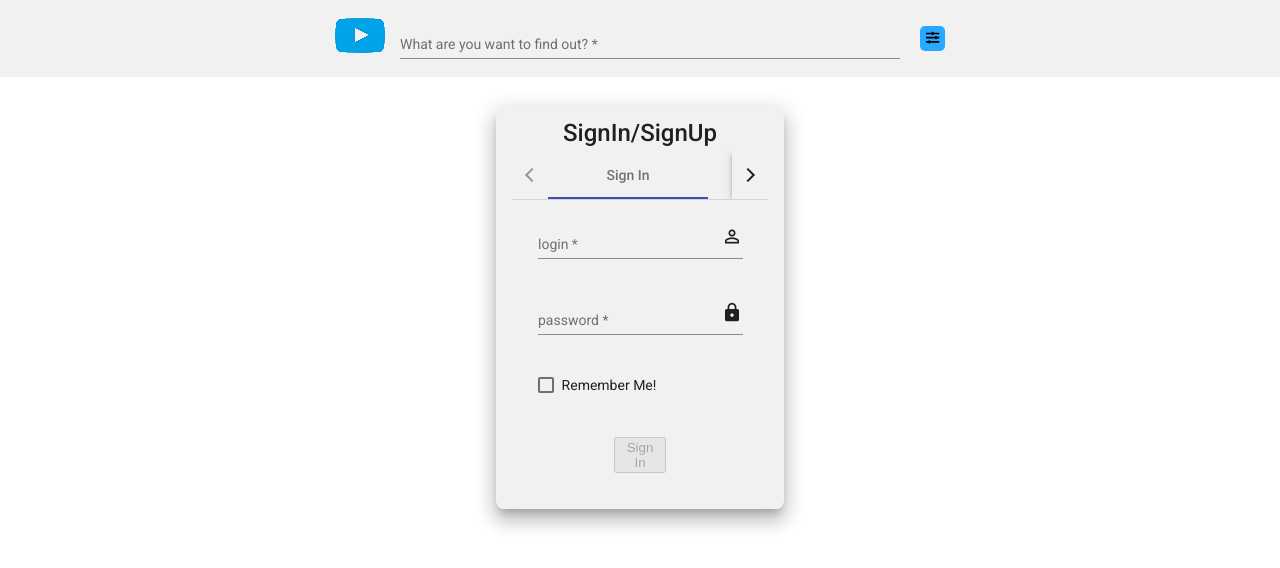
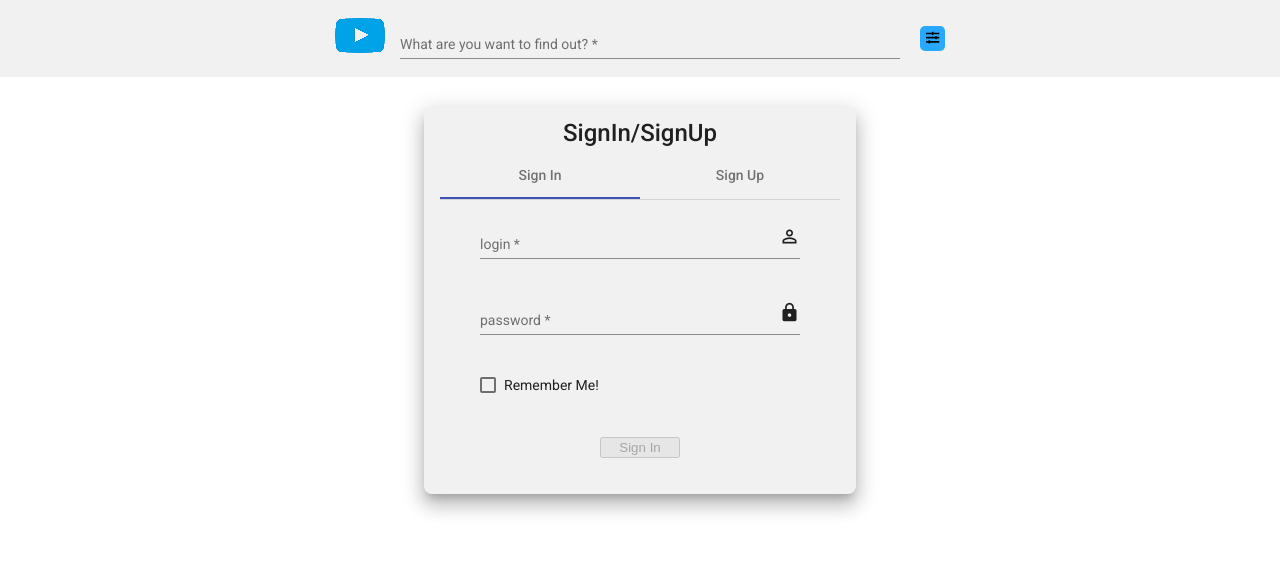
Before and after one commit to KostyaKulak/youtube-client, an Angular app: page /login in a window 1280 px wide. Shown: the top 568 px of the page. Built offline with nearby package versions, Linux system fonts and the light colour scheme.

Commit message:
feat: change login styling

```diff
--- a/src/app/auth/pages/login/login/login.component.css
+++ b/src/app/auth/pages/login/login/login.component.css
@@ -12,7 +12,8 @@
 }
 
 mat-card, mat-spinner {
-  width: 20%;
+  width: 30%;
+  min-width: 400px;
   margin: 30px auto 10%;
   border-radius: 8px;
 }
```
